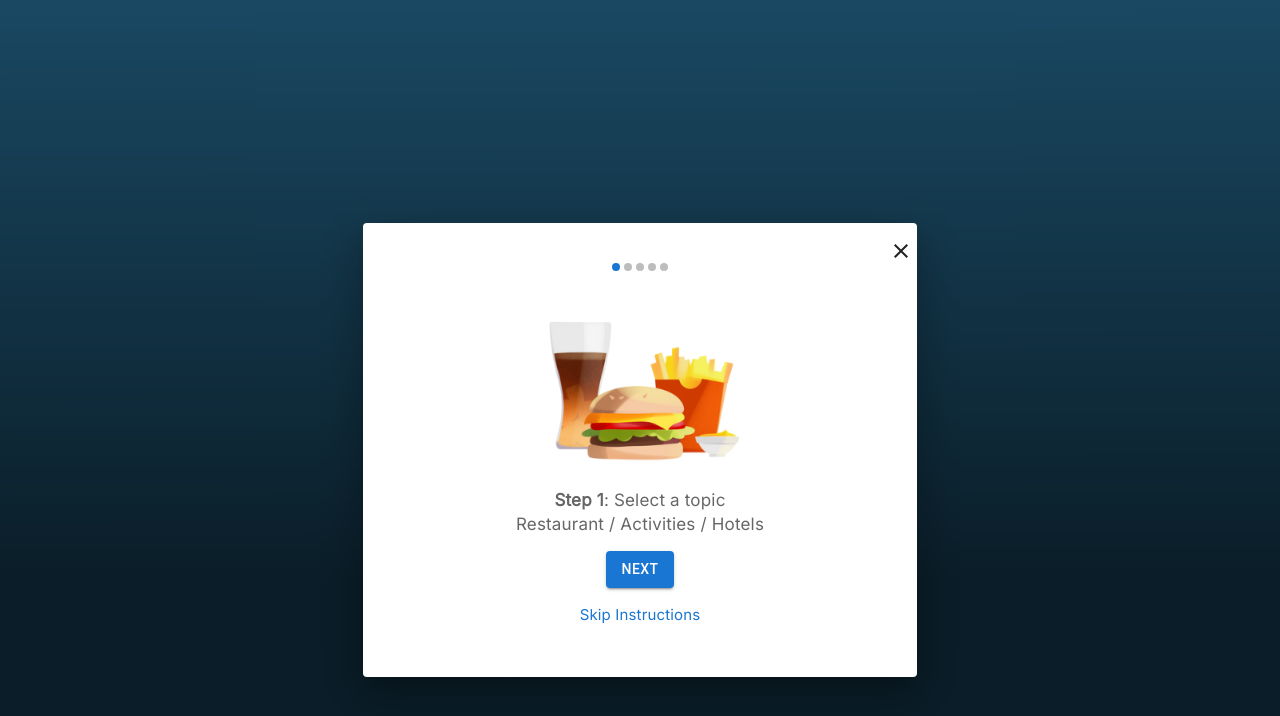
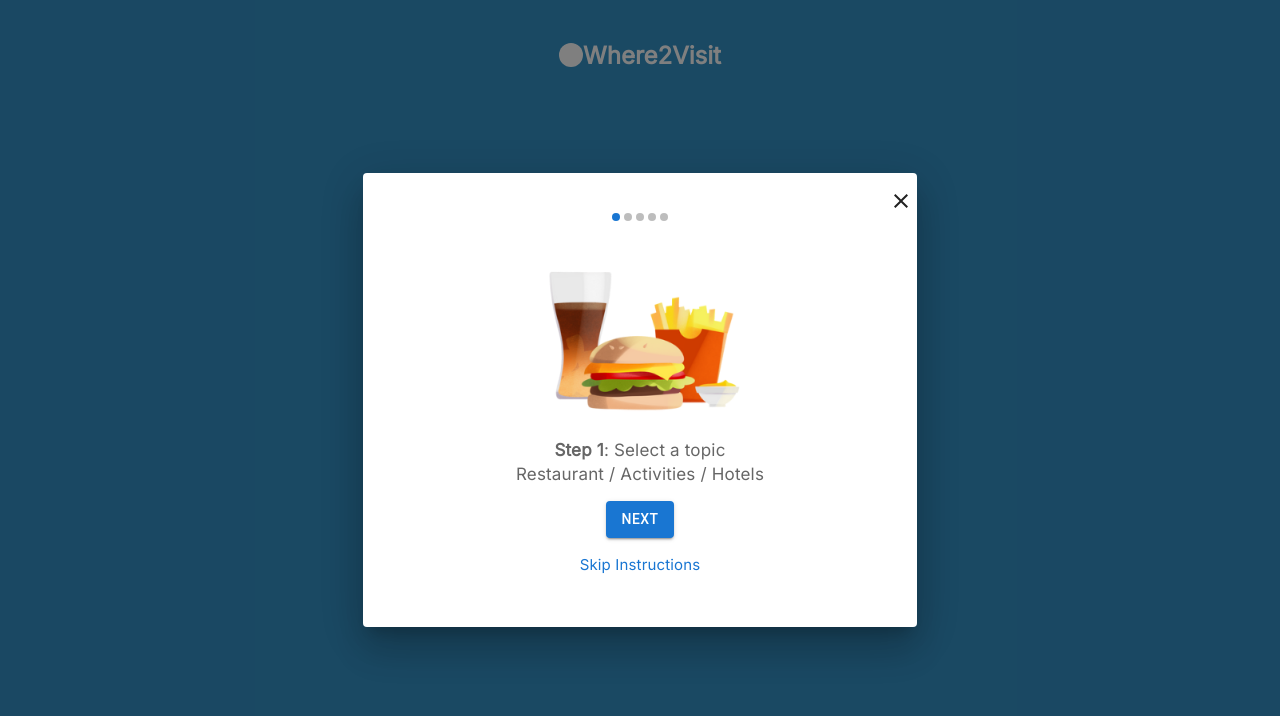
Before and after one commit to kesia-dev/where2visit, a React (Create React App) app in the folder frontend/: page /instructions in a window 1280 px wide. Shown: the top 716 px of the page. Built offline with nearby package versions, Linux system fonts and the light colour scheme.

Commit message:
css fixes done

```diff
--- a/frontend/src/component/Instructions.js
+++ b/frontend/src/component/Instructions.js
@@ -2,7 +2,7 @@ import React, { useState, useEffect } from 'react';
 import { CardContent, Typography, Button, Box, MobileStepper, Dialog, DialogTitle, DialogContent, IconButton } from '@mui/material';
 import CloseIcon from '@mui/icons-material/Close';
 import '../styling/Instructions.css';
-import { useNavigate, useLocation} from 'react-router-dom';
+import { useNavigate, useLocation } from 'react-router-dom';
 
 
 const Instructions = () => {
@@ -34,7 +34,7 @@ const Instructions = () => {
         width: '20px',
         height: '20px',
         background: '#3492C7',
-        borderRadius: '50%',
+        borderRadius: '100%',
       },
       text3: 'Ready to Start?',
       buttonLabel1: 'Create a Plan',
@@ -61,7 +61,8 @@ const Instructions = () => {
   useEffect(() => {
     // Apply background styles when the component mounts
     if (location.pathname === '/instructions') {
-      document.body.style.background = 'linear-gradient(179.94deg, rgba(0, 0, 0, 0) -0.4%, rgba(0, 0, 0, 0.6) 72.52%), linear-gradient(0deg, #3492C7, #3492C7)';
+      // document.body.style.background = 'linear-gradient(179.94deg, rgba(0, 0, 0, 0) -0.4%, rgba(0, 0, 0, 0.6) 72.52%), linear-gradient(0deg, #3492C7, #3492C7)';
+      document.body.style.background = '#3492C7';
     } else {
       // Reset background styles when leaving the instructions route
       document.body.style.background = 'initial';
@@ -80,8 +81,38 @@ const Instructions = () => {
 
   return (
     <>
+      <div>
+        <Box
+          sx={{
+            display: 'flex',
+            alignItems: 'center',
+            justifyContent: 'center',
+            flexDirection: 'row',
+            height: '10vh',
+            marginTop:'15px',
+            fontFamily: 'Inter'
+          }}
+        >
+          <div>
+            <div style={{
+              width: '24px',
+              height: '24px',
+              borderRadius: '50%',
+              backgroundColor: '#fff' }}></div>
+          </div>
+          <div>
+            <span style={{ fontSize: '24px', fontWeight: 'bold', color: 'white' }}>Where2Visit</span>
+          </div>
+        </Box>
+      </div>
       {location.pathname === '/instructions'}
-      <Dialog open={openInstructions} onClose={handleCloseInstructions}>
+      <Dialog
+      open={openInstructions}
+      onClose={handleCloseInstructions}
+      sx={{
+        marginLeft: '12px',
+        marginRight: '12px'
+        }}>
         <DialogTitle>
           <IconButton
             edge="end"
@@ -189,7 +220,7 @@ const Instructions = () => {
                 </Box>
 
                 {/* Create a plan button for Step 5 */}
-    <Button variant="contained" color="primary" onClick={handleCreatePlan} sx={{marginTop: '10vh', borderRadius: '100px', textTransform: 'none', width: '200px', height:'50.34px' }}>
+                <Button variant="contained" color="primary" onClick={handleCreatePlan} sx={{ marginTop: '10vh', borderRadius: '100px', textTransform: 'none', width: '200px', height: '50.34px' }}>
                   {steps[step].buttonLabel1}
                 </Button>
 
--- a/frontend/src/styling/Instructions.css
+++ b/frontend/src/styling/Instructions.css
@@ -16,7 +16,7 @@
 }
 
 .css-hz1bth-MuiDialog-container{
-  margin-top: 50px;
+  /* margin-top: 50px; */
 }
 
 body {
```
Lines whose indentation alone changed are shown as unchanged.
